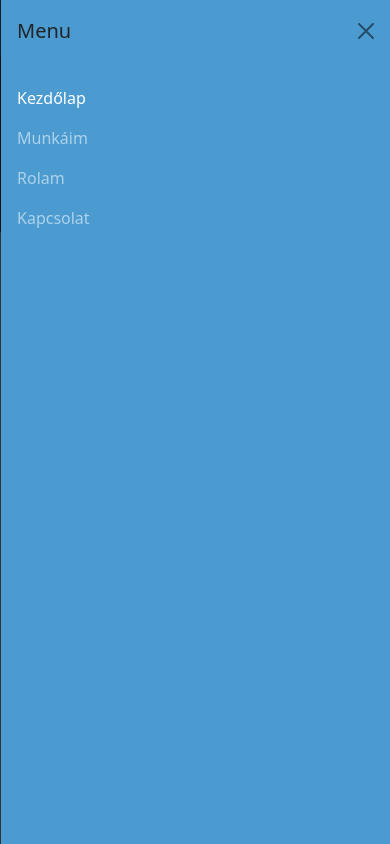
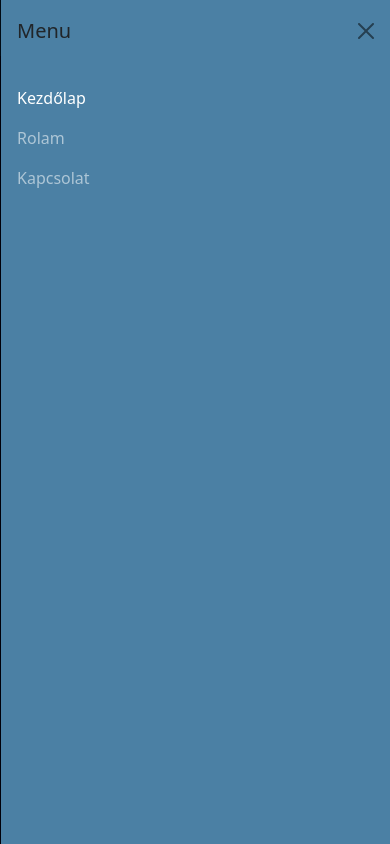
Before and after one commit to Lali98/Lali98.github.io, a plain HTML site: page index.html in a window 390 px wide. Both pictures are taken after a click on the button 350 px from the left and 28 px from the top of the page. Drawn offline with nearby package versions, Linux system fonts and the light colour scheme.

Commit message:
Modositva (index.html és kezdolap.css)

```diff
--- a/index.html
+++ b/index.html
@@ -11,7 +11,7 @@
 <body>
     <nav class="navbar navbar-dark navbar-expand-lg" id="nav-szin">
         <div class="container-fluid">
-          <a class="navbar-brand ms-3 fw-bold fs-5" href="#">Kiss Lajos Bertalan</a>
+          <a class="navbar-brand ms-2 fw-bold fs-5" href="#">Kiss Lajos Bertalan</a>
           <button class="navbar-toggler" type="button" data-bs-toggle="offcanvas" data-bs-target="#offcanvasNavbar" aria-controls="offcanvasNavbar">
             <span class="navbar-toggler-icon"></span>
           </button>
@@ -26,9 +26,6 @@
                   <a class="nav-link active" aria-current="page" href="#">Kezdőlap</a>
                 </li>
                 <li class="nav-item">
-                    <a class="nav-link" href="#">Munkáim</a>
-                  </li>
-                <li class="nav-item">
                   <a class="nav-link" href="#">Rolam</a>
                 </li>
                 <li class="nav-item">
@@ -40,6 +37,23 @@
         </div>
       </nav>
 
+      <div class="container-fluid m-2">
+        <div class="row">
+          <div class="col-1">
+          </div>
+          <div class="col-10">
+            <h2>Munkáim</h2>
+          </div>
+          <div class="col-1">
+          </div>
+        </div>
+      </div>
+
+      <div class="container">
+        <div class="row">
+          <div class="col-1">
+          </div>
+          <div class="col-10">
             <div id="carouselExampleCaptions" class="carousel slide" data-bs-ride="carousel">
             <div class="carousel-indicators">
               <button type="button" data-bs-target="#carouselExampleCaptions" data-bs-slide-to="0" class="active" aria-current="true" aria-label="Slide 1"></button>
@@ -49,7 +63,7 @@
             </div>
             <div class="carousel-inner">
               <div class="carousel-item active">
-            <img src="kep/iskolai_b2.jpg" class="d-block w-100" alt="...">
+                <a href="Iskolai_bemutato2/" style="cursor: default;"><img src="kep/iskolai_b2.jpg" class="d-block w-100" alt="..."></a>
                 <div class="carousel-caption d-none d-md-block" id="bg">
                   <h5>Iskolai Bemutató 1</h5>
                   <p>Iskolai bemutatóra készitett oldal</p>
@@ -57,7 +71,7 @@
                 </div>
               </div>
               <div class="carousel-item">
-            <img src="kep/iskolai_b1.jpg" class="d-block w-100" alt="...">
+                <a href="Iskolai_bemutato1/" style="cursor: default;"><img src="kep/iskolai_b1.jpg" class="d-block w-100" alt="..."></a>
                 <div class="carousel-caption d-none d-md-block" id="bg">
                   <h5>Iskolai Bemutató 2</h5>
                   <p>Iskolai bemutatóra készitett oldal</p>
@@ -65,18 +79,18 @@
                 </div>
               </div>
               <div class="carousel-item">
-            <img src="kep/foldon_kivuli_elet.jpg" class="d-block w-100" alt="...">
+                <a href="foldon_kivuli_elet/" style="cursor: default;"><img src="kep/foldon_kivuli_elet.jpg" class="d-block w-100" alt="..."></a>
                 <div class="carousel-caption d-none d-md-block" id="bg">
                   <h5>Földon kivüli élet</h5>
-              <p>Some representative placeholder content for the third slide.</p>
+                  <p>Órai feladat</p>
                   <a href="foldon_kivuli_elet/"><button type="button" class="btn btn-info">Nézd meg!</button></a>
                 </div>
               </div>
               <div class="carousel-item">
-            <img src="kep/lukcy_kavezo.jpg" class="d-block w-100" alt="...">
+                <a href="lukcy_kavezo/" style="cursor: default;"><img src="kep/lukcy_kavezo.jpg" class="d-block w-100" alt="..."></a>
                 <div class="carousel-caption d-none d-md-block" id="bg">
                   <h5>Lukcy Kávézó</h5>
-              <p>Some representative placeholder content for the third slide.</p>
+                  <p>Egy régi oldal felújitása volt a feladat (projektmunka)</p>
                   <a href="lukcy_kavezo/"><button type="button" class="btn btn-info">Nézd meg!</button></a>
                 </div>
               </div>
@@ -90,6 +104,10 @@
               <span class="visually-hidden">Next</span>
             </button>
           </div>
+          <div class="col-1">
+          </div>
+        </div>
+      </div>
 
     <!-- JS -->
     <script src="https://cdn.jsdelivr.net/npm/bootstrap@5.1.3/dist/js/bootstrap.bundle.min.js" integrity="sha384-ka7Sk0Gln4gmtz2MlQnikT1wXgYsOg+OMhuP+IlRH9sENBO0LRn5q+8nbTov4+1p" crossorigin="anonymous"></script>
--- a/kezdolap.css
+++ b/kezdolap.css
@@ -1,23 +1,33 @@
 #nav-szin{
-    background-color: rgba(0, 114, 190, 0.705);
+    background-color: rgba(0, 75, 126, 0.705);
 }
 
 .nav-link:hover{
-    background-color: rgba(0, 89, 148, 0.705);
+    background-color: rgba(0, 75, 126, 0.705);
 }
 
 @media only screen and (max-width: 997px) {
     .nav-link:hover{
-        background-color: rgba(0, 89, 148, 0);
+        background-color: rgba(0, 75, 126, 0.705);
     }
 
     .offcanvas-body, .offcanvas-header{
-        background-color: rgba(0, 114, 190, 0.705);
+        background-color: rgba(0, 75, 126, 0.705);
     }
 }
 
 #bg{
     background-color: rgba(0, 0, 0, 0.473);
+    backdrop-filter: blur(4px);
+    /* max-height: 100px;*/
+}
+
+body{
+    background-color: rgb(1, 0, 54);
+}
+
+.col-10 h2{
+    color: white;
 }
 
 ::-webkit-scrollbar{
```
Lines whose indentation alone changed are shown as unchanged.
